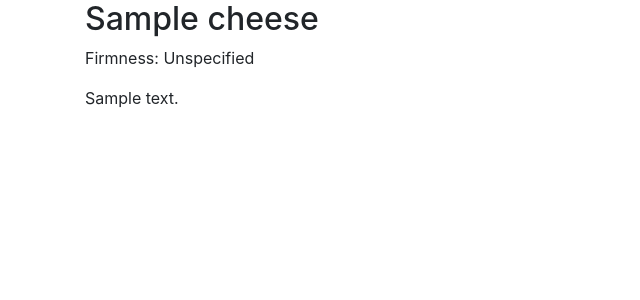
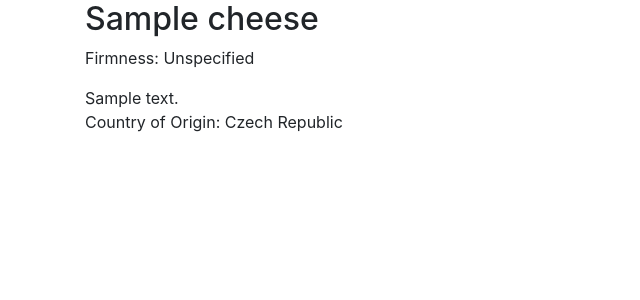
Before and after one commit to andela-aabdulwahab/everycheese-twoscoops, a Django app: template everycheese/templates/cheeses/cheese_detail.html in a window 1280 px wide. Shown: the part 56-356 px from the top of the page, without its empty margins (0-640 px from the left). Run offline with Django 3.2, Linux system fonts and the light colour scheme; the template is opened without the code that fills it: values that come from a table or form of the project are taken from there, others are empty; tables that the repository leaves empty hold one stand-in row (values such as "Sample post"); parts of the project's set-up code (start-up, migrations or seed data) failed here and were passed over; some libraries are stand-ins or nearby versions.

Commit message:
[Feature] Implement Cheese Country of Origin

```diff
--- a/config/settings/common.py
+++ b/config/settings/common.py
@@ -39,6 +39,7 @@ THIRD_PARTY_APPS = (
     'allauth',  # registration
     'allauth.account',  # registration
     'allauth.socialaccount',  # registration
+    'django_countries',  # Country Field
 )
 
 # Apps specific for this project go here.
--- a/everycheese/cheeses/models.py
+++ b/everycheese/cheeses/models.py
@@ -1,5 +1,6 @@
 from django.db import models
 from autoslug import AutoSlugField
+from django_countries.fields import CountryField
 
 
 class Cheese(models.Model):
@@ -24,6 +25,7 @@ class Cheese(models.Model):
     description = models.TextField("Description of Cheese", blank=True)
     firmness = models.CharField("Firmness", choices=FIRMNESS_CHOICES,
                                 default=FIRMNESS_UNSPECIFIED, max_length=20)
+    country_of_origin = CountryField('Country of Origin', blank=True)
 
     def __str__(self):
         return self.name
--- a/everycheese/templates/cheeses/cheese_detail.html
+++ b/everycheese/templates/cheeses/cheese_detail.html
@@ -10,4 +10,10 @@
   {% if cheese.description %}
     {{ cheese.description }}
   {% endif %}
+  {% if cheese.country_of_origin %}
+    <p>
+      Country of Origin: {{ cheese.country_of_origin.name }}
+      <img src="{{ cheese.country_of_origin.flag }}" />
+    </p>
+  {% endif %}
 {% endblock content%}
--- a/requirements/base.txt
+++ b/requirements/base.txt
@@ -51,3 +51,4 @@ celery==3.1.23
 
 
 # Your custom requirements go here
+django-countries==4.0
```
Also changed, not shown: everycheese/cheeses/tests/factories.py (+1 -0 lines), everycheese/cheeses/migrations/0002_cheese_country_of_origin.py (added).
